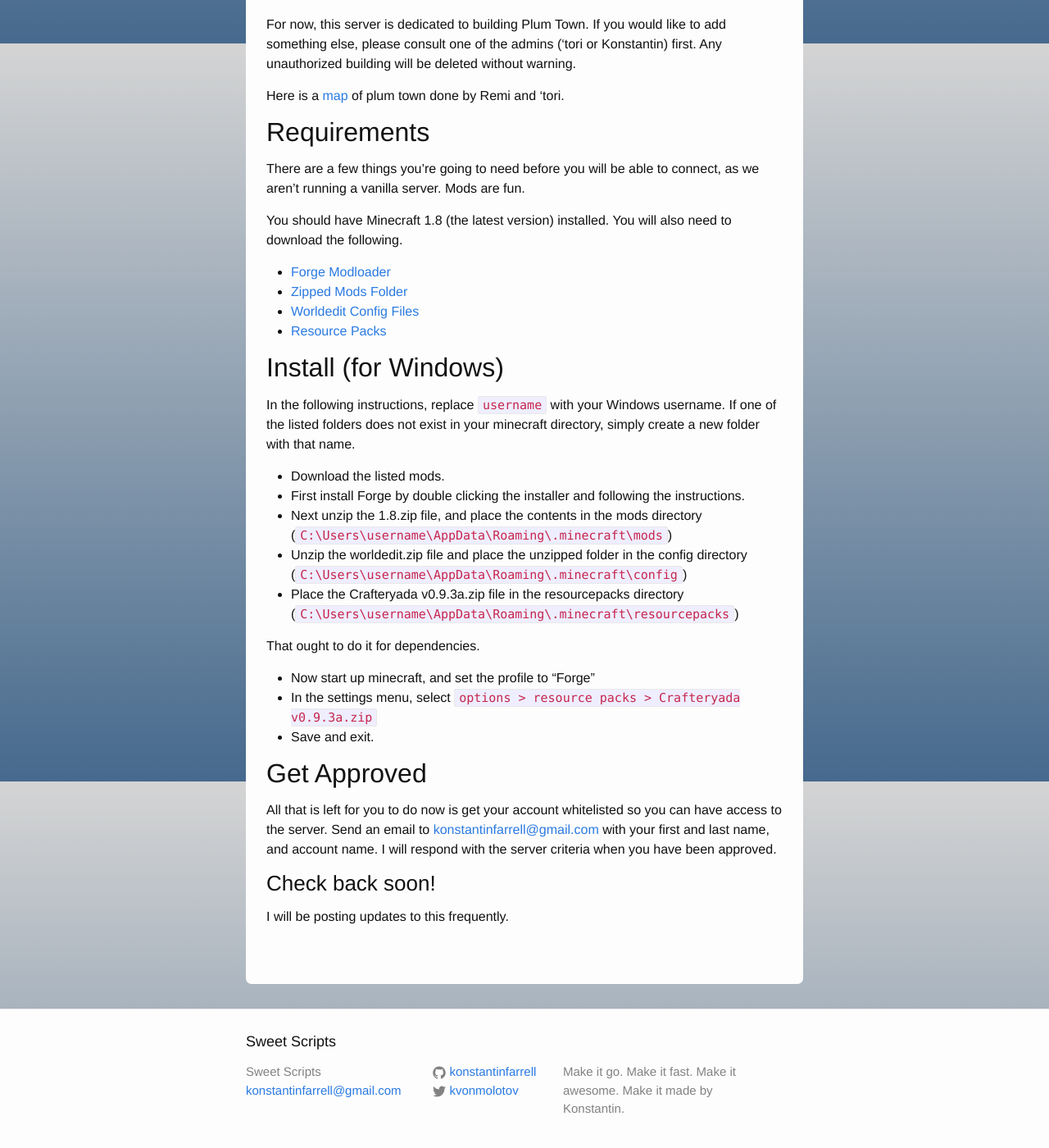
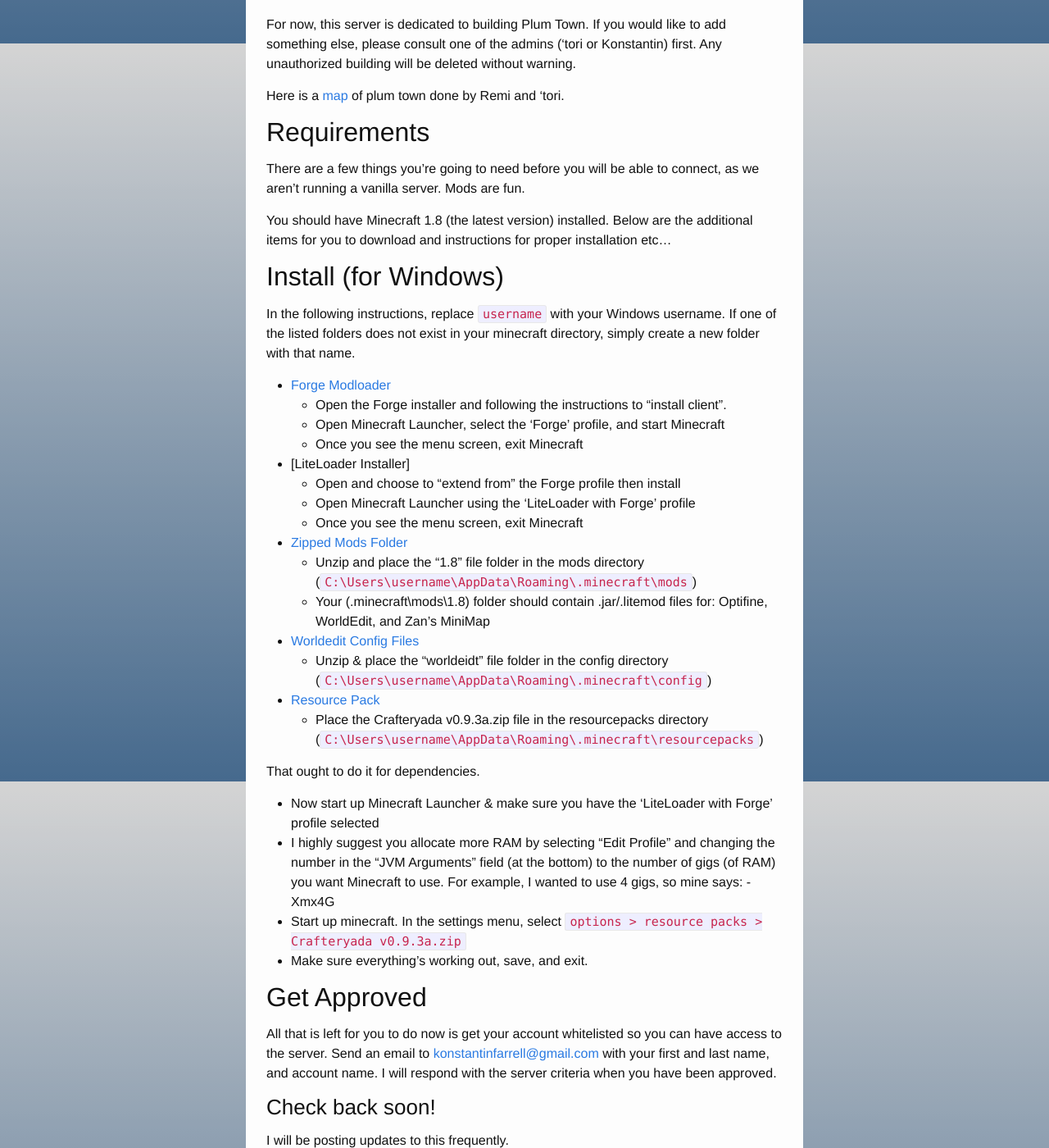
Before and after one commit to plosive/konstantinfarrell.github.io, a Jekyll site: the page built from _posts/2015-10-13-minecraft-server.md, in a window 1280 px wide and 1400 px high, scrolled down 847 px. Shown: the whole window at 82% size. Built offline with Jekyll 4.4.1, drawn with Linux system fonts in a browser that asks for light colours.

Commit message:
Update 2015-10-13-minecraft-server.md
LiteLoader link
update zipped mods folder

```diff
--- a/_posts/2015-10-13-minecraft-server.md
+++ b/_posts/2015-10-13-minecraft-server.md
@@ -29,29 +29,34 @@
 
 There are a few things you're going to need before you will be able to connect, as we aren't running a vanilla server. Mods are fun.
 
-You should have Minecraft 1.8 (the latest version) installed. You will also need to download the following.
-
-- [Forge Modloader](../../../../files/server/forge/forge-1.8-11.14.1.1334-installer-win.exe)
-- [Zipped Mods Folder](../../../../files/server/mods/1.8.zip)
-- [Worldedit Config Files](../../../../files/server/config/worldedit.zip)
-- [Resource Packs](../../../../files/server/resourcepacks/Crafteryada v0.9.3a.zip)
-
+You should have Minecraft 1.8 (the latest version) installed. Below are the additional items for you to download and instructions for proper installation etc...
 
 ## Install (for Windows)
 
 In the following instructions, replace `username` with your Windows username. If one of the listed folders does not exist in your minecraft directory, simply create a new folder with that name.
 
-- Download the listed mods.
-- First install Forge by double clicking the installer and following the instructions.
-- Next unzip the 1.8.zip file, and place the contents in the mods directory (`C:\Users\username\AppData\Roaming\.minecraft\mods`)
-- Unzip the worldedit.zip file and place the unzipped folder in the config directory (`C:\Users\username\AppData\Roaming\.minecraft\config`)
-- Place the Crafteryada v0.9.3a.zip file in the resourcepacks directory (`C:\Users\username\AppData\Roaming\.minecraft\resourcepacks`)
+- [Forge Modloader](../../../../files/server/forge/forge-1.8-11.14.1.1334-installer-win.exe)
+    - Open the Forge installer and following the instructions to "install client".
+    - Open Minecraft Launcher, select the 'Forge' profile, and start Minecraft
+    - Once you see the menu screen, exit Minecraft
+- [LiteLoader Installer]
+    - Open and choose to "extend from" the Forge profile then install
+    - Open Minecraft Launcher using the 'LiteLoader with Forge' profile
+    - Once you see the menu screen, exit Minecraft
+- [Zipped Mods Folder](../../../../files/server/mods/1.8.zip)
+    - Unzip and place the "1.8" file folder in the mods directory (`C:\Users\username\AppData\Roaming\.minecraft\mods`)
+    - Your (\.minecraft\mods\1.8) folder should contain .jar/.litemod files for: Optifine, WorldEdit, and Zan's MiniMap
+- [Worldedit Config Files](../../../../files/server/config/worldedit.zip)
+    - Unzip & place the "worldeidt" file folder in the config directory (`C:\Users\username\AppData\Roaming\.minecraft\config`)
+- [Resource Pack](../../../../files/server/resourcepacks/Crafteryada v0.9.3a.zip)
+    - Place the Crafteryada v0.9.3a.zip file in the resourcepacks directory (`C:\Users\username\AppData\Roaming\.minecraft\resourcepacks`)
 
 That ought to do it for dependencies.
 
-- Now start up minecraft, and set the profile to "Forge"
-- In the settings menu, select `options > resource packs > Crafteryada v0.9.3a.zip`
-- Save and exit.
+- Now start up Minecraft Launcher & make sure you have the 'LiteLoader with Forge' profile selected
+- I highly suggest you allocate more RAM by selecting "Edit Profile" and changing the number in the "JVM Arguments" field (at the bottom) to the number of gigs (of RAM) you want Minecraft to use. For example, I wanted to use 4 gigs, so mine says: -Xmx4G
+- Start up minecraft. In the settings menu, select `options > resource packs > Crafteryada v0.9.3a.zip`
+- Make sure everything's working out, save, and exit.
 
 ## Get Approved
 
```
